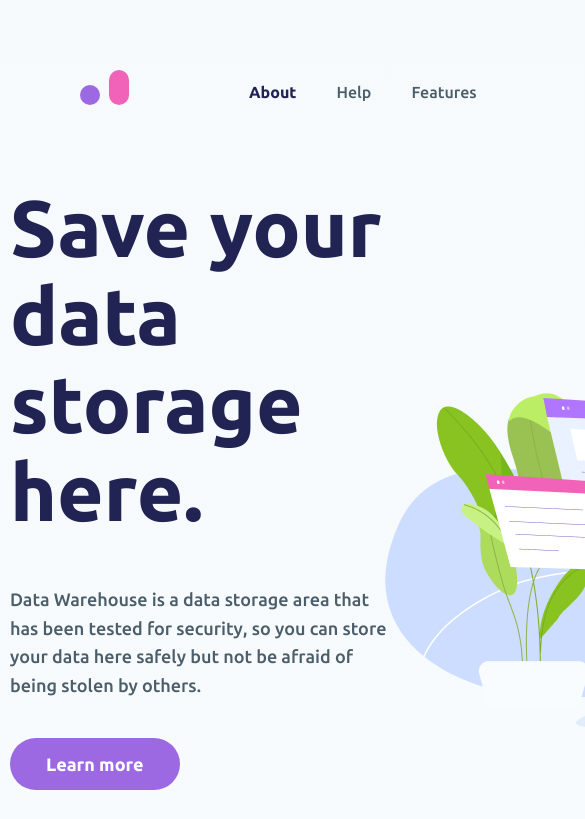
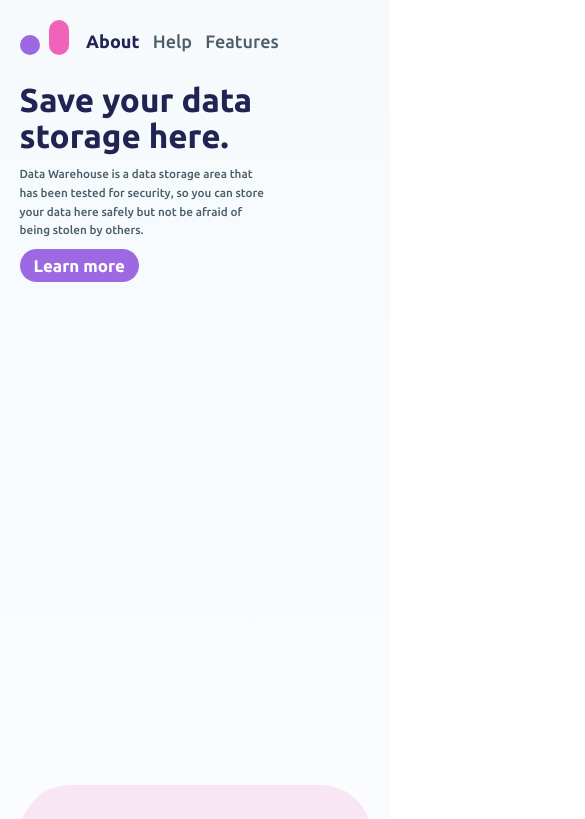
Before and after one commit to Baysoner/data-warehouse, a plain HTML site: page index.html in a window 390 px wide. Shown: the top 819 px of the page, 585 px wide, since content can reach past the window. Drawn offline with Linux system fonts and the light colour scheme.

Commit message:
Add responsive design for header and .top section

```diff
--- a/css/index.css
+++ b/css/index.css
@@ -353,5 +353,80 @@ body {
   gap: 14px;
 }
 
-@media (max-width: 1200px) {
+@media (max-width: 1120px) {
+  .container {
+    padding: 0 5%;
+  }
+
+  .header {
+    padding: 5% 0;
+  }
+
+  .header__inner {
+    gap: 5%;
+  }
+
+  .menu__list {
+    gap: 8%;
+  }
+
+  .menu__link {
+    font-size: 1em;
+  }
+
+  .top {
+    margin-bottom: 15%;
+  }
+
+  .top__inner {
+    flex-direction: column;
+    gap: 5%;
+  }
+
+  .top__text {
+    max-width: 100%;
+  }
+
+  .top__title {
+    font-size: 8.5vw;
+    margin-bottom: 3%;
+  }
+
+  .top__description {
+    font-size: 2vw;
+    width: 70%;
+    margin-bottom: 3%;
+  }
+
+  .top__button {
+    padding: 2% 4%;
+    font-size: 1em;
+  }
+
+  .top__image img {
+    display: none;
+  }
+
+  .info {
+    margin-bottom: 15%;
+  }
 }
+
+@media (max-width: 680px) {
+  .top__button {
+    padding: 1.5% 3%;
+    font-size: 2vh;
+  }
+}
+
+@media (max-width: 480px) {
+  .top__description {
+    font-size: 3vw;
+  }
+
+  .top__button {
+    padding: 2% 4%;
+
+    font-size: 2vh;
+  }
+}
--- a/index.html
+++ b/index.html
@@ -88,7 +88,8 @@
         </div>
       </div>
     </section>
-    <section class="features">
+
+    <!--<section class="features">
       <div class="container">
         <div class="features__inner">
           <h2 class="fetures__title">Features</h2>
@@ -308,6 +309,6 @@
           </div>
         </div>
       </div>
-    </footer>
+    </footer> -->
   </body>
 </html>
```
